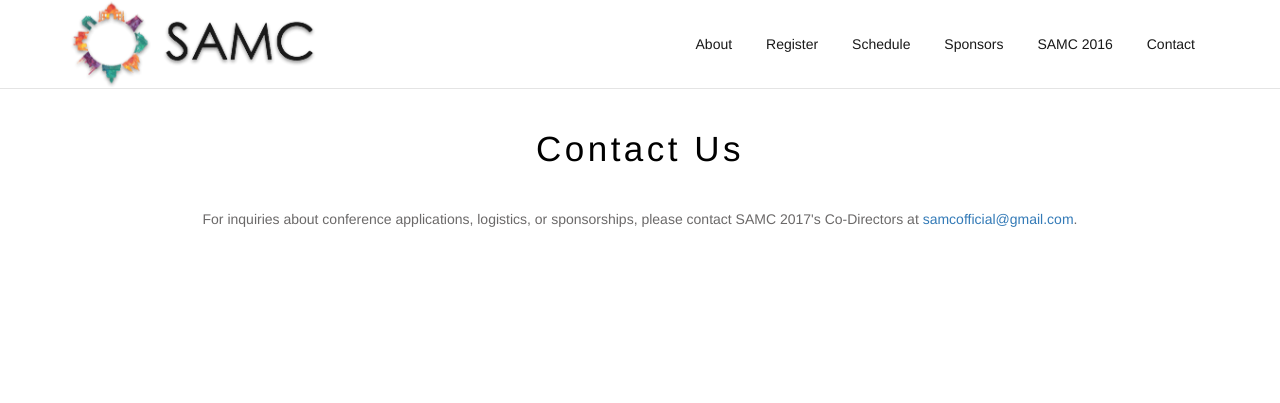
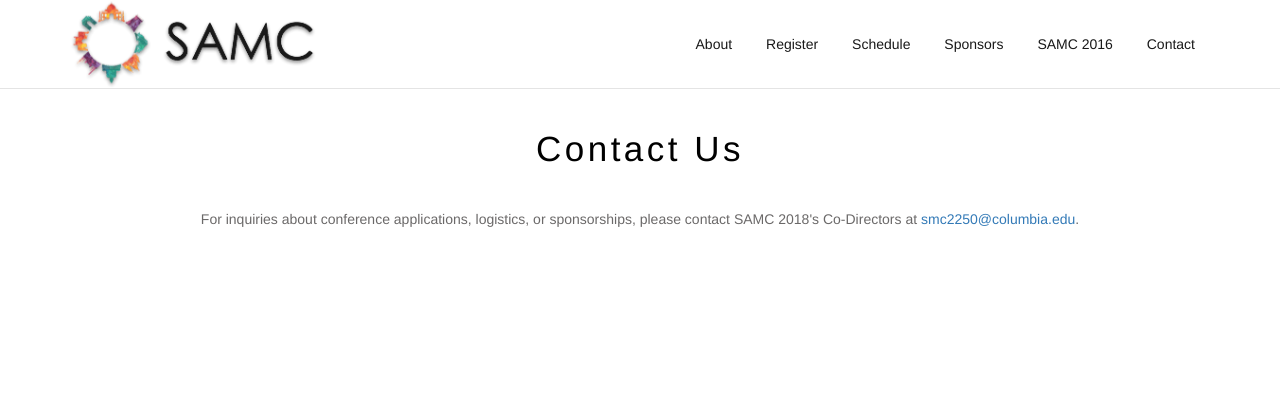
Before and after one commit to samconf/samconf.github.io, a Jekyll site: the page built from contact/index.html, in a window 1280 px wide. Shown: the top 403 px of the page. Built offline with Jekyll 4.4.1, drawn with Linux system fonts in a browser that asks for light colours.

Commit message:
Update index.html

```diff
--- a/contact/index.html
+++ b/contact/index.html
@@ -7,7 +7,7 @@ endpoint: contact
 <div class="container">
     <p class="text-center">
         For inquiries about conference applications, logistics, or sponsorships,
-        please contact SAMC 2017's Co-Directors at
-        <a href="mailto:samcofficial@gmail.com">samcofficial@gmail.com</a>.
+        please contact SAMC 2018's Co-Directors at
+        <a href="mailto:smc2250@columbia.edu">smc2250@columbia.edu</a>.
     </p>
 </div>
```
